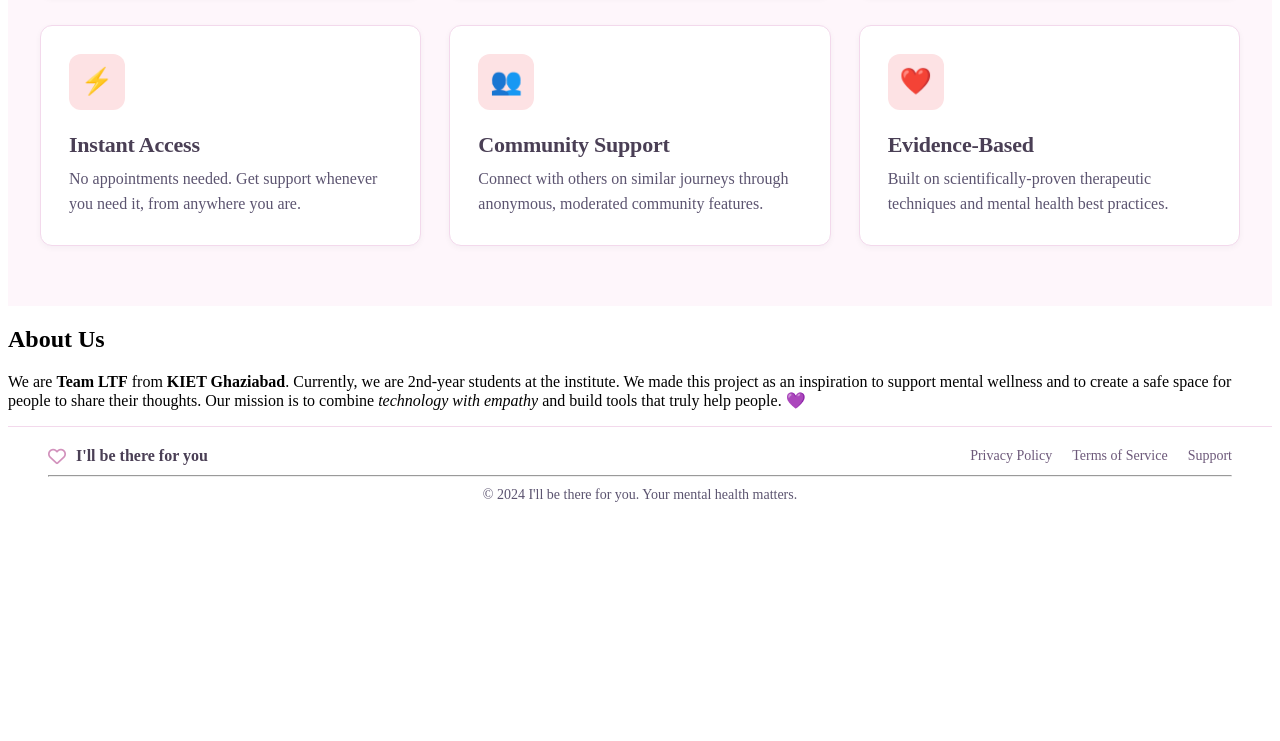
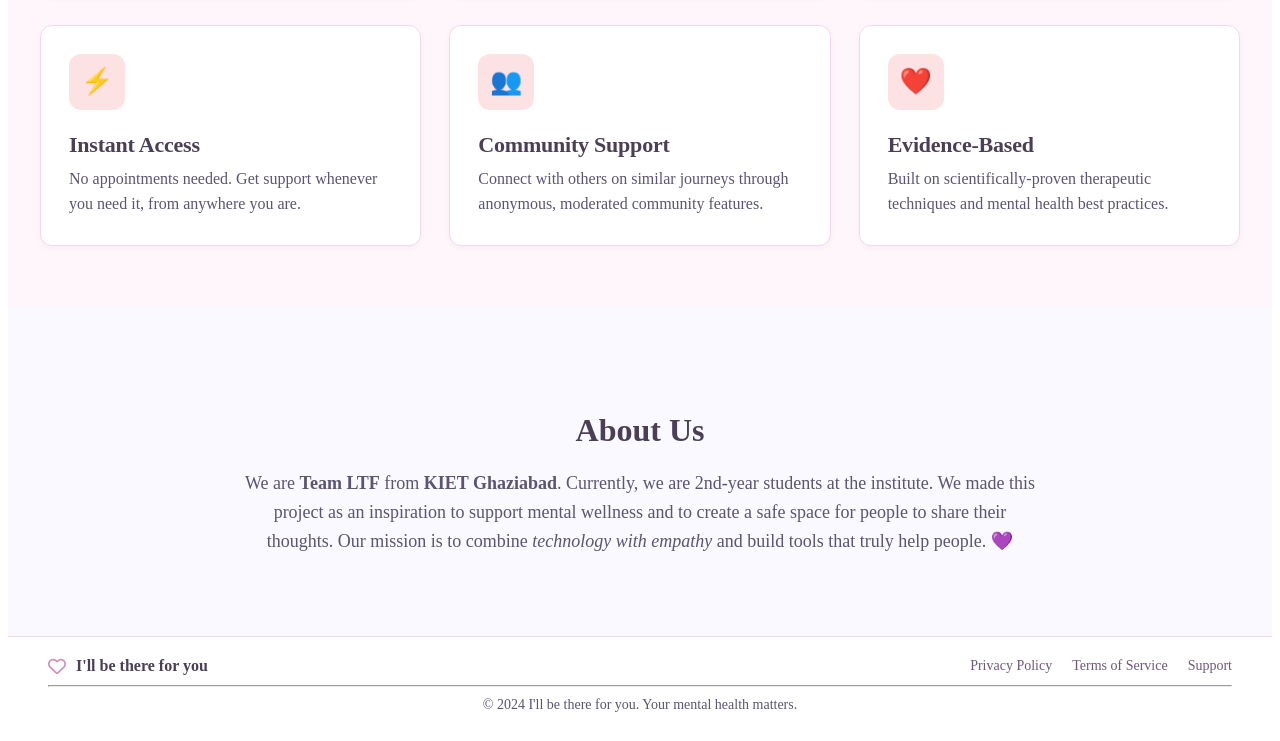
Before and after one commit to animesh68/I-ll-be-there-for-you, a website: page index.html in a window 1280 px wide. Shown: the part 1371-2112 px from the top of the page. Before the commit the page ends 1902 px from the top, so only its background shows below. Drawn offline with Linux system fonts and the light colour scheme.

Commit message:
Update styles.css

```diff
--- a/styles.css
+++ b/styles.css
@@ -338,3 +338,26 @@ footer {
   color: #4a4a6a;
   font-weight: 500;
 }
+.about-section {
+  text-align: center;
+  padding: 80px 20px;
+  background: #f9f9ff;
+}
+
+.about-section h2 {
+  font-size: 32px;
+  font-weight: 700;
+  color: #4a3f55;
+  margin-bottom: 20px;
+}
+
+.about-section p {
+  max-width: 800px;
+  margin: 0 auto;
+  font-size: 18px;
+  line-height: 1.6;
+  color: #5c5470;
+}
+html {
+  scroll-behavior: smooth;
+}
```
